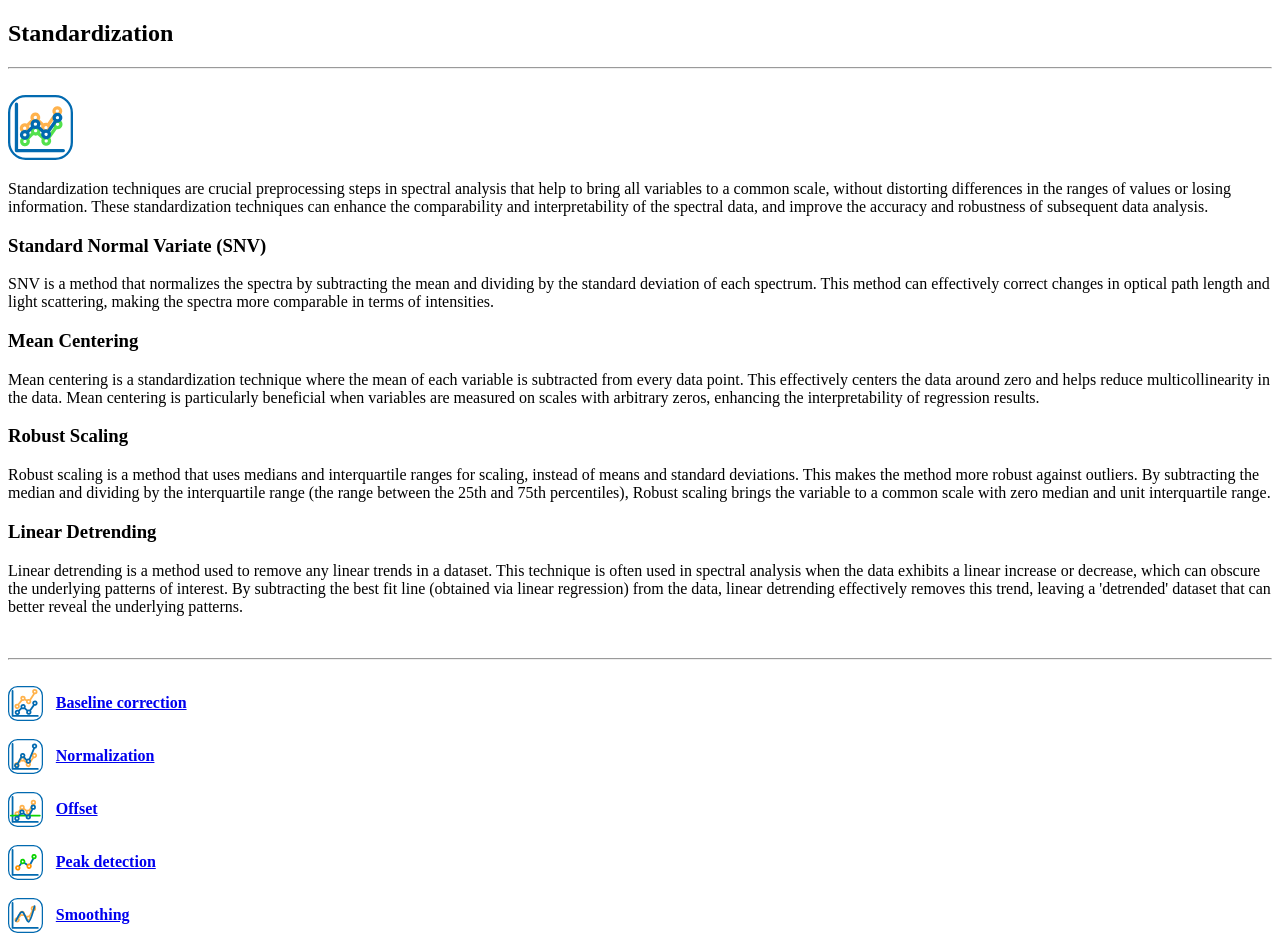
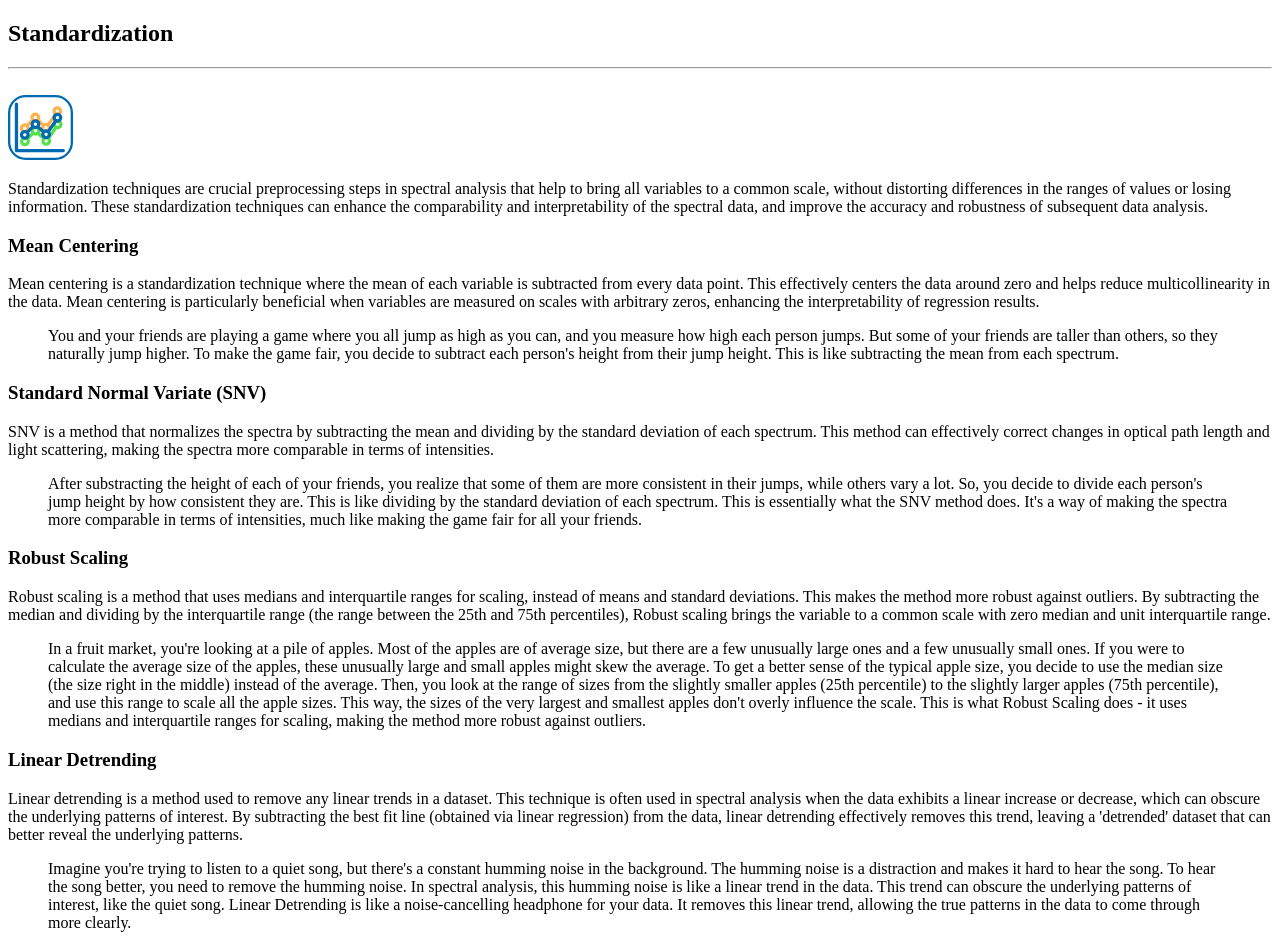
Before and after one commit to SFTechnologies/spectrify-docs, a Next.js app: page /preprocessing/standardization in a window 1280 px wide. Shown: the top 952 px of the page. Built offline with nearby package versions, Linux system fonts and the light colour scheme.

Commit message:
add-examples-to-text

```diff
--- a/pages/file_management/import_spectra.mdx
+++ b/pages/file_management/import_spectra.mdx
@@ -1,14 +1,13 @@
 import Image from 'next/image'
 import ImageLink from '/components/ImageLink';
 export const imagePath = "/images/file_management/";
-
 
 ## Import spectra
 <hr></hr>
 <br></br>
 <Image src={`${imagePath}import_spectra_icon.svg`} alt="delete spectra icon" width={65} height={65} />
 
-Allows users to import spectra and its associated **metadata** into current workspace.
+Allows users to import spectra and its associated metadata into current workspace.
 
 The import pop up allows to directly drag&drop files or navigate through your own Operating System files menu.
 
--- a/pages/preprocessing/standardization.mdx
+++ b/pages/preprocessing/standardization.mdx
@@ -9,21 +9,33 @@ export const imagePath = "/images/preprocessing/";
 
 Standardization techniques are crucial preprocessing steps in spectral analysis that help to bring all variables to a common scale, without distorting differences in the ranges of values or losing information. These standardization techniques can enhance the comparability and interpretability of the spectral data, and improve the accuracy and robustness of subsequent data analysis.
 
+### Mean Centering
+
+Mean centering is a standardization technique where the mean of each variable is subtracted from every data point. This effectively centers the data around zero and helps reduce multicollinearity in the data. Mean centering is particularly beneficial when variables are measured on scales with arbitrary zeros, enhancing the interpretability of regression results.
+
+> You and your friends are playing a game where you all jump as high as you can, and you measure how high each person jumps. But some of your friends are taller than others, so they naturally jump higher. To make the game fair, you decide to subtract each person's height from their jump height. This is like subtracting the mean from each spectrum.
+>
+
 ### Standard Normal Variate (SNV)
 
 SNV is a method that normalizes the spectra by subtracting the mean and dividing by the standard deviation of each spectrum. This method can effectively correct changes in optical path length and light scattering, making the spectra more comparable in terms of intensities.
 
-### Mean Centering
-
-Mean centering is a standardization technique where the mean of each variable is subtracted from every data point. This effectively centers the data around zero and helps reduce multicollinearity in the data. Mean centering is particularly beneficial when variables are measured on scales with arbitrary zeros, enhancing the interpretability of regression results.
+> After substracting the height of each of your friends, you realize that some of them are more consistent in their jumps, while others vary a lot. So, you decide to divide each person's jump height by how consistent they are. This is like dividing by the standard deviation of each spectrum. This is essentially what the SNV method does. It's a way of making the spectra more comparable in terms of intensities, much like making the game fair for all your friends.
+>
 
 ### Robust Scaling
 
 Robust scaling is a method that uses medians and interquartile ranges for scaling, instead of means and standard deviations. This makes the method more robust against outliers. By subtracting the median and dividing by the interquartile range (the range between the 25th and 75th percentiles), Robust scaling brings the variable to a common scale with zero median and unit interquartile range.
 
+> In a fruit market, you're looking at a pile of apples. Most of the apples are of average size, but there are a few unusually large ones and a few unusually small ones. If you were to calculate the average size of the apples, these unusually large and small apples might skew the average. To get a better sense of the typical apple size, you decide to use the median size (the size right in the middle) instead of the average. Then, you look at the range of sizes from the slightly smaller apples (25th percentile) to the slightly larger apples (75th percentile), and use this range to scale all the apple sizes. This way, the sizes of the very largest and smallest apples don't overly influence the scale. This is what Robust Scaling does - it uses medians and interquartile ranges for scaling, making the method more robust against outliers.
+>
+
 ### Linear Detrending
 
 Linear detrending is a method used to remove any linear trends in a dataset. This technique is often used in spectral analysis when the data exhibits a linear increase or decrease, which can obscure the underlying patterns of interest. By subtracting the best fit line (obtained via linear regression) from the data, linear detrending effectively removes this trend, leaving a 'detrended' dataset that can better reveal the underlying patterns.
+
+> Imagine you're trying to listen to a quiet song, but there's a constant humming noise in the background. The humming noise is a distraction and makes it hard to hear the song. To hear the song better, you need to remove the humming noise. In spectral analysis, this humming noise is like a linear trend in the data. This trend can obscure the underlying patterns of interest, like the quiet song. Linear Detrending is like a noise-cancelling headphone for your data. It removes this linear trend, allowing the true patterns in the data to come through more clearly.
+>
 
 <br />
 <hr />
```
Also changed, not shown: pages/preprocessing/baseline_correction.mdx (+7 -1 lines).
